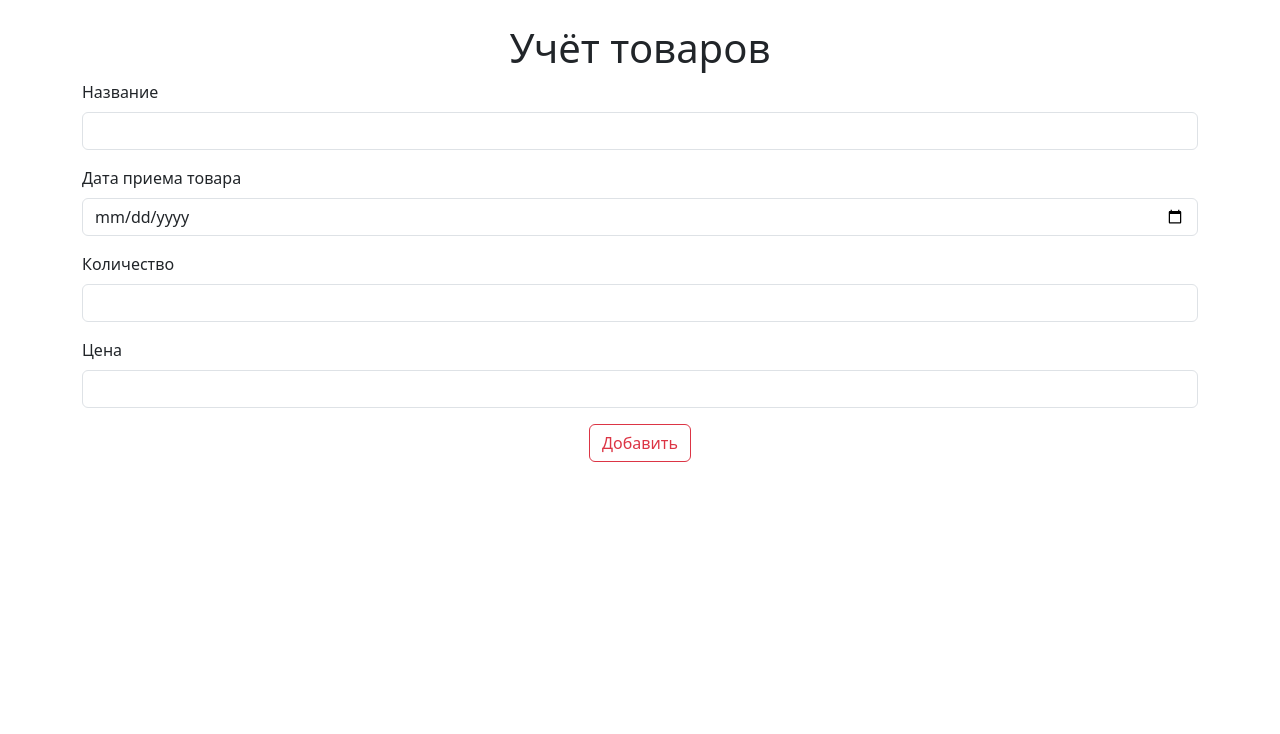
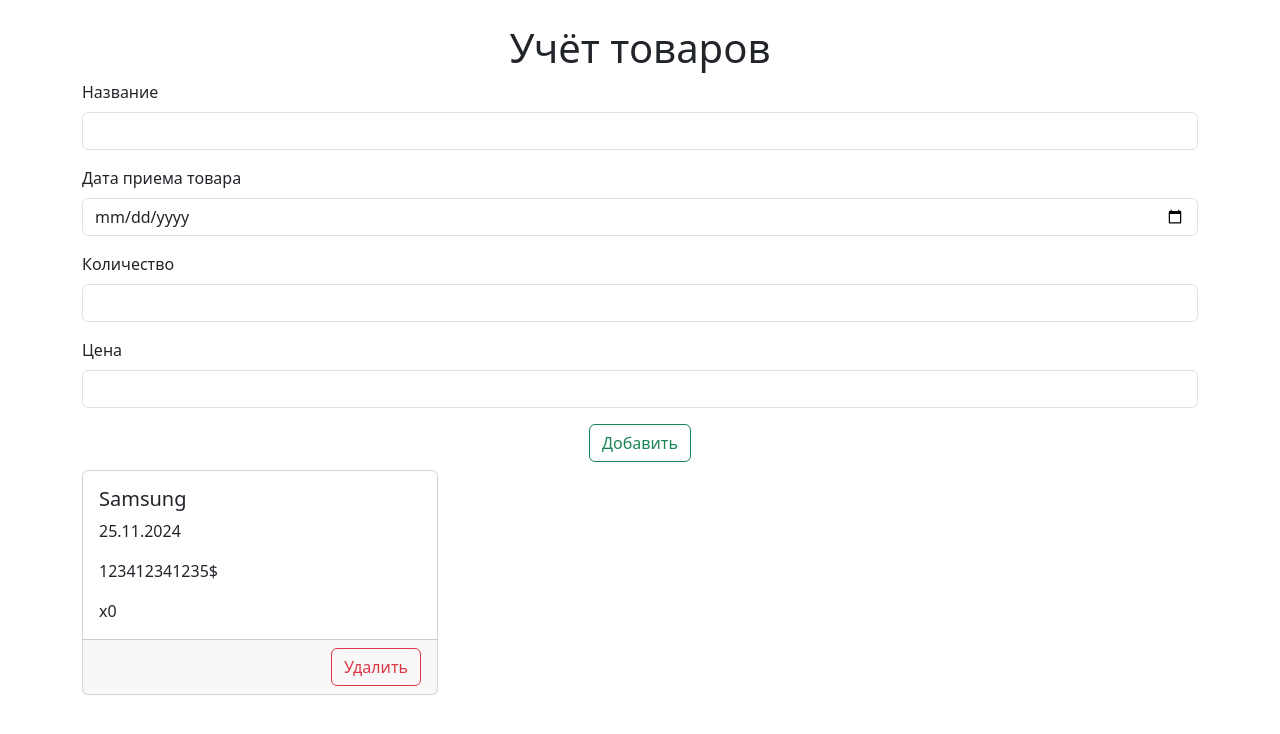
Before and after one commit to matuha07/product-page, a Vue app: page / in a window 1280 px wide. Shown: the top 734 px of the page. Built offline with nearby package versions, Linux system fonts and the light colour scheme.

Commit message:
add product list

```diff
--- a/src/App.vue
+++ b/src/App.vue
@@ -25,11 +25,29 @@
             <input type="number" class="form-control" id="price">
           </div>
           <div class="mb-2 text-center">
-            <button type="button" class="btn btn-outline-danger">Добавить</button>
+            <button type="button" class="btn btn-outline-success">Добавить</button>
           </div>
         </form>
       </div>
     </div>
+
+
+
+    <div class="row row-cols-1 row-cols-md-3 g-4">
+  <div class="col">
+    <div class="card">
+      <div class="card-body">
+        <h5 class="card-title">Samsung</h5>
+        <p class="card-text">25.11.2024</p>
+        <p class="card-text">123412341235$</p>
+        <p class="card-text">x0</p>
+      </div>
+      <div class="card-footer text-end">
+        <button class="btn btn-outline-danger">Удалить</button>
+      </div>
+    </div>
+  </div>
+</div>
   </div>
 </template>
 
```
